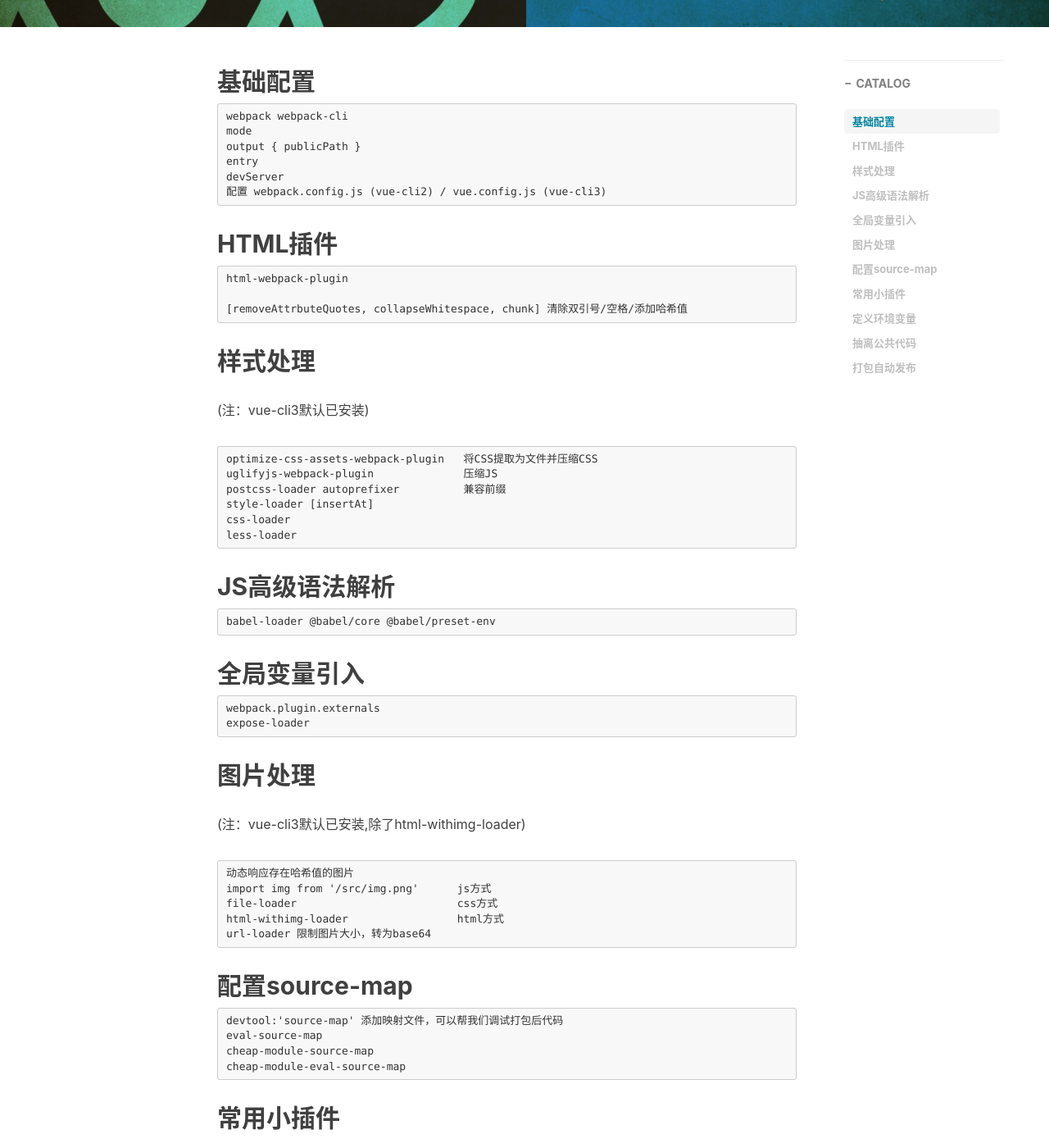
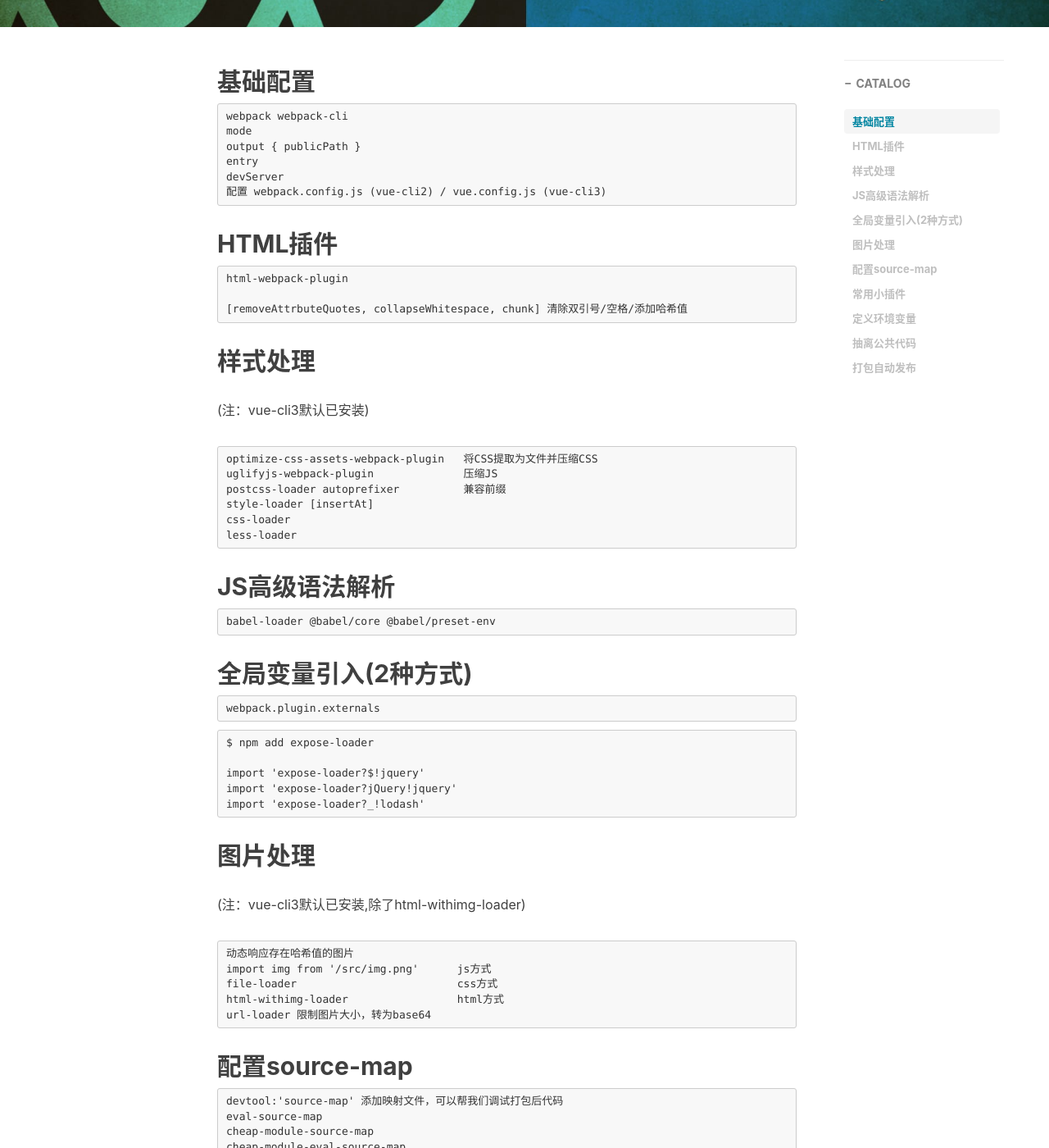
Before and after one commit to devin-huang/devin-huang.github.io, a Jekyll site: the page built from _posts/2019-03-18-Webpack插件.md, in a window 1280 px wide and 1400 px high, scrolled down 490 px. Shown: the whole window at 82% size. Built offline with Jekyll 4.4.1, drawn with Linux system fonts in a browser that asks for light colours; nearby versions of some CDN libraries; comment, search, counter and statistics services are not loaded.

Commit message:
Update 2019-03-18-Webpack插件.md

````diff
--- a/_posts/2019-03-18-Webpack插件.md
+++ b/_posts/2019-03-18-Webpack插件.md
@@ -47,11 +47,18 @@ less-loader
 babel-loader @babel/core @babel/preset-env
 ```
 
-## 全局变量引入
+## 全局变量引入(2种方式)
 
 ```
 webpack.plugin.externals
-expose-loader
+```
+
+```
+$ npm add expose-loader
+
+import 'expose-loader?$!jquery'
+import 'expose-loader?jQuery!jquery'
+import 'expose-loader?_!lodash'
 ```
 
 ## 图片处理
````
